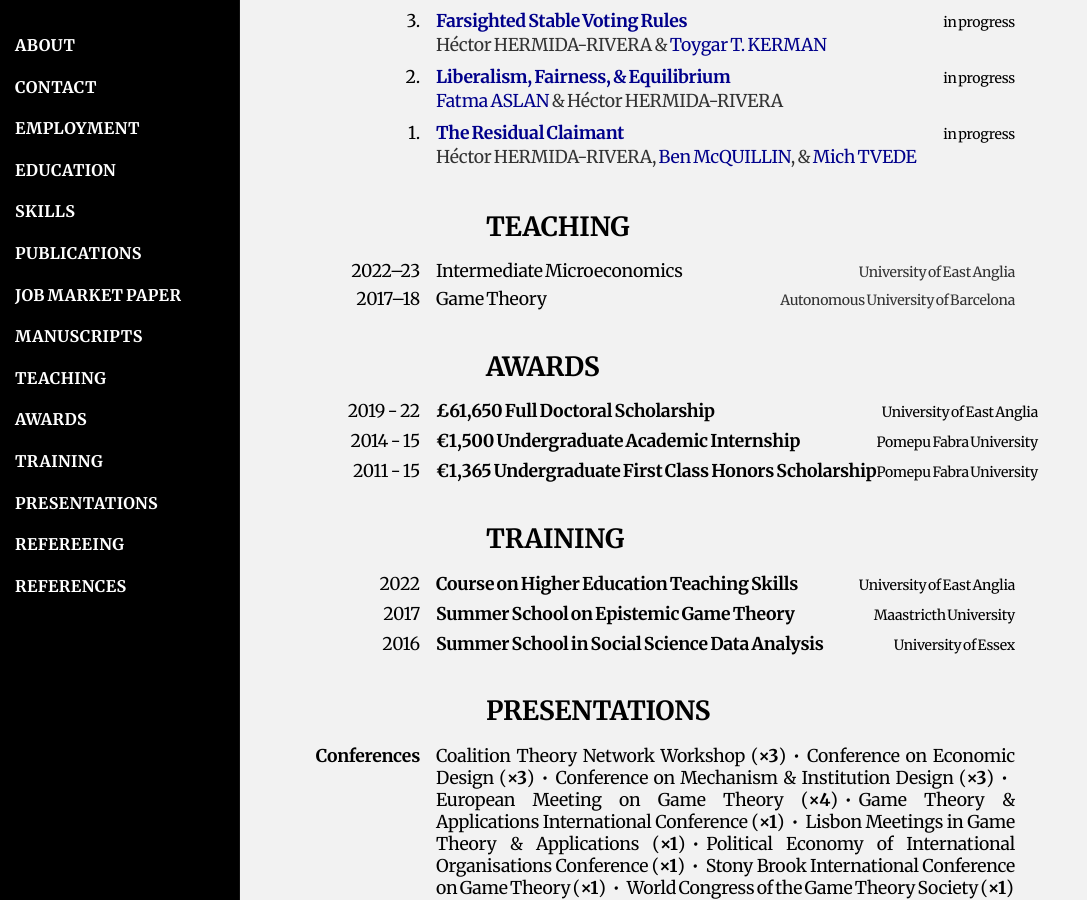
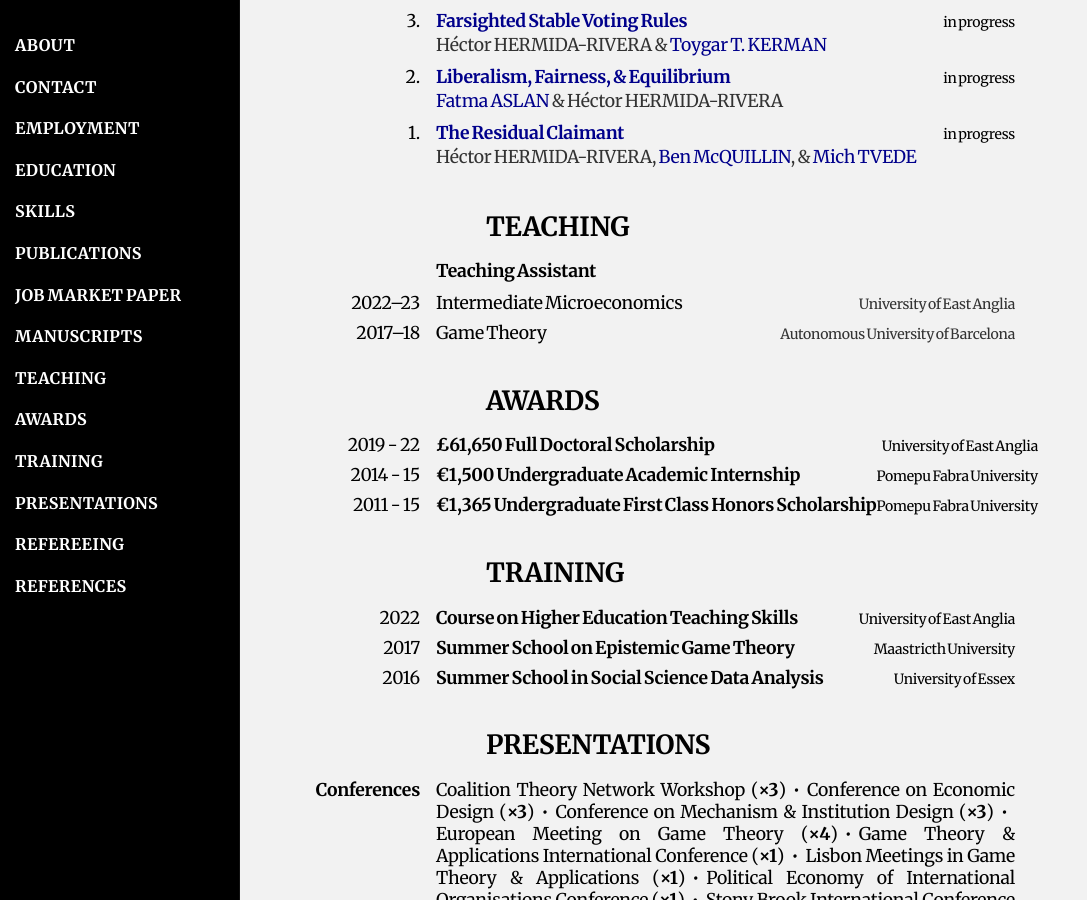
Before and after one commit to HectorHermidaRivera/hectorhermidarivera.github.io, a Jekyll site: the page built from index.md, in a window 1280 px wide and 900 px high, scrolled down 2149 px. Shown: the whole window, without its empty margins (0-1087 px from the left). Built offline with Jekyll 4.4.1, drawn with Linux system fonts in a browser that asks for light colours; a style sheet for code colours, icons or effects is not loaded.

Commit message:
Update index.md

```diff
--- a/index.md
+++ b/index.md
@@ -254,22 +254,32 @@ title: Home
 <a id="teaching"></a>
 
 <div class="two-column-3rows-container">
+
+  <div class="two-column-3rows">
+    <div class="label blank"></div>
+    <div class="value">
+      <div class="role">Teaching Assistant</div>
+    </div>
+  </div>
   <div class="two-column-3rows">
     <div class="label">2022–23</div>
     <div class="value">
       <div class="top-row">
-        <span class="course">Intermediate Microeconomics</span>
-        <span class="institution">University of East Anglia</span>
+        <div class="course">Intermediate Microeconomics</div>
+        <div class="institution">University of East Anglia</div>
       </div>
     </div>
+  </div>
+  <div class="two-column-3rows">
     <div class="label">2017–18</div>
     <div class="value">
       <div class="top-row">
-        <span class="course">Game Theory</span>
-        <span class="institution">Autonomous University of Barcelona</span>
+        <div class="course">Game Theory</div>
+        <div class="institution">Autonomous University of Barcelona</div>
       </div>
     </div>
   </div>
+
 </div>
 
 ## Awards
```
